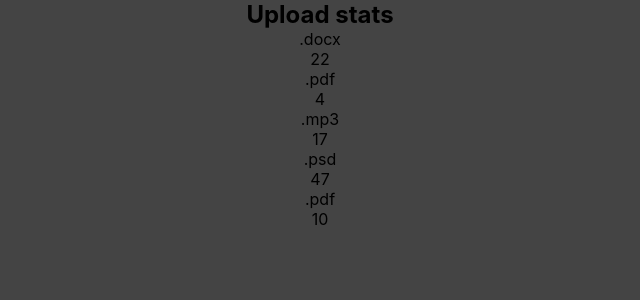
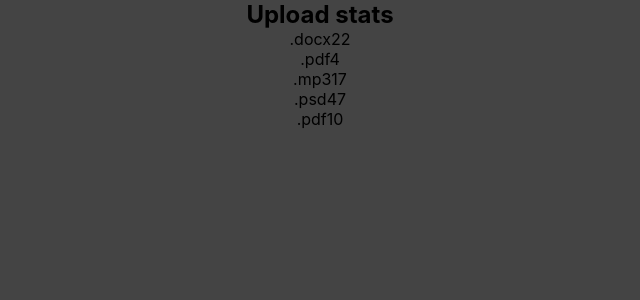
Before and after one commit to vladisulian/goit-react-hw-01-components, a React (Create React App) app: page / in a window 1280 px wide. Shown: the top 300 px of the page, without its empty margins (320-960 px from the left). Built offline with nearby package versions, Linux system fonts and the light colour scheme.

Commit message:
Update Statistics.jsx

```diff
--- a/src/components/Statistics/Statistics.jsx
+++ b/src/components/Statistics/Statistics.jsx
@@ -5,8 +5,8 @@ export const Statistics = ({ title, stats }) => {
       <ul className="stat-list">
         {stats.map(stat => (
           <li key={stat.id}>
-            {stat.label} <br />
-            {stat.percentage}
+            <span>{stat.label}</span>
+            <span>{stat.percentage}</span>
           </li>
         ))}
       </ul>
```
